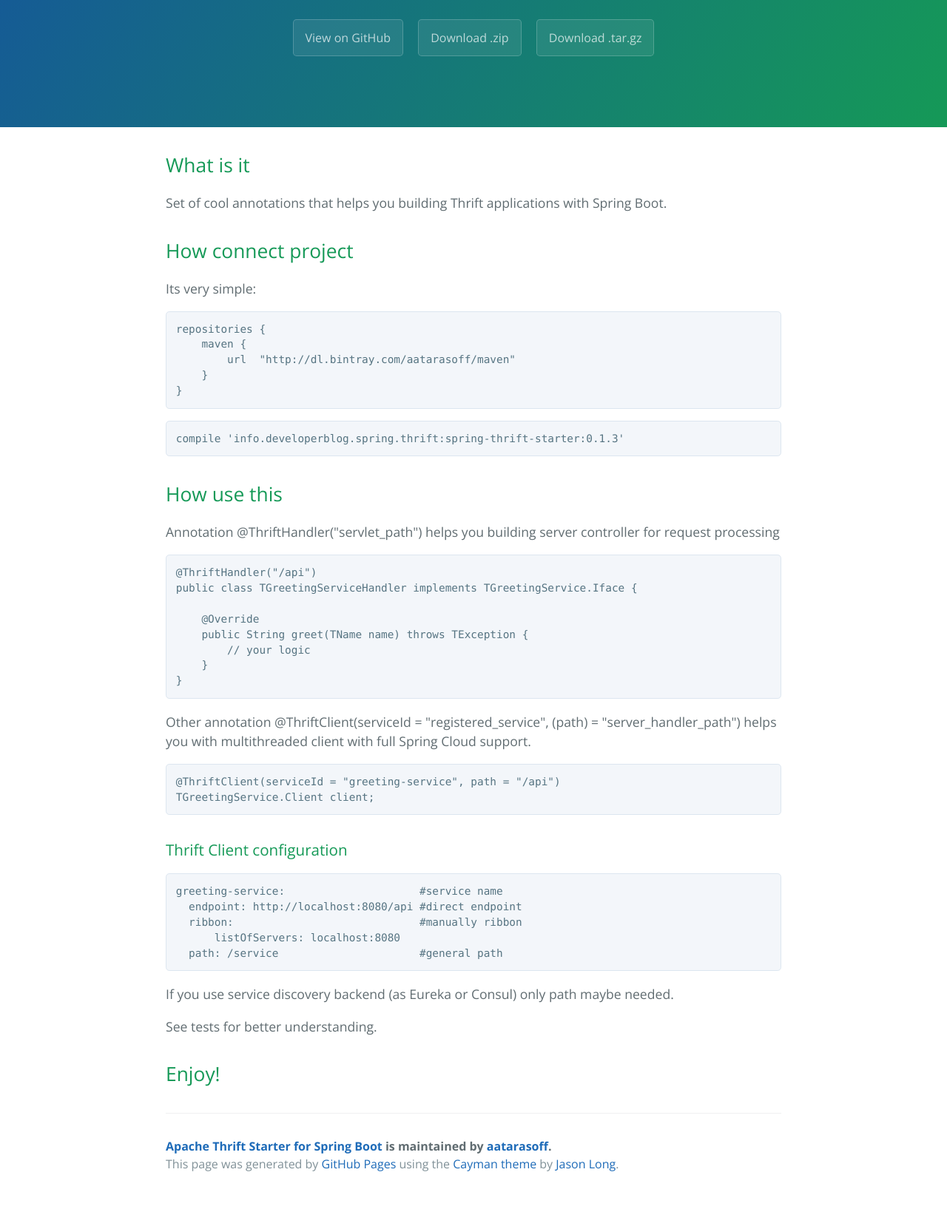
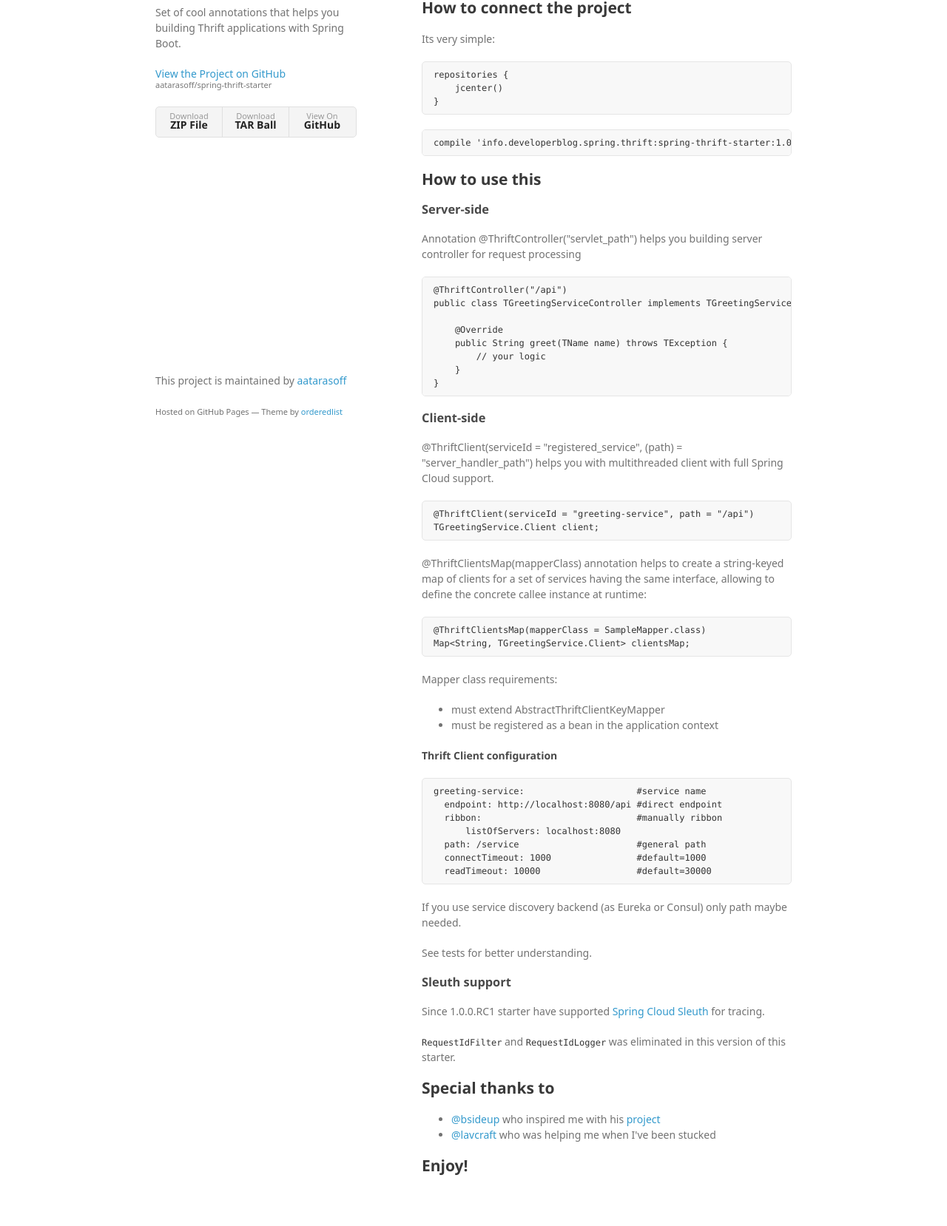
Before and after one commit to aatarasoff/spring-thrift-starter, a plain HTML site: page index.html in a window 1280 px wide. Shown: the part 164-1822 px from the top of the page at 74% size. Before the commit the page ends 1782 px from the top, so only its background shows below. Drawn offline with nearby package versions, Linux system fonts and the light colour scheme; a web font is replaced by a local one.

Commit message:
Create gh-pages branch via GitHub

```diff
--- a/index.html
+++ b/index.html
@@ -1,51 +1,61 @@
-<!DOCTYPE html>
-<html lang="en-us">
+<!doctype html>
+<html>
   <head>
-    <meta charset="UTF-8">
+    <meta charset="utf-8">
+    <meta http-equiv="X-UA-Compatible" content="chrome=1">
     <title>Apache Thrift Starter for Spring Boot by aatarasoff</title>
-    <meta name="viewport" content="width=device-width, initial-scale=1">
-    <link rel="stylesheet" type="text/css" href="stylesheets/normalize.css" media="screen">
-    <link href='https://fonts.googleapis.com/css?family=Open+Sans:400,700' rel='stylesheet' type='text/css'>
-    <link rel="stylesheet" type="text/css" href="stylesheets/stylesheet.css" media="screen">
-    <link rel="stylesheet" type="text/css" href="stylesheets/github-light.css" media="screen">
+
+    <link rel="stylesheet" href="stylesheets/styles.css">
+    <link rel="stylesheet" href="stylesheets/github-light.css">
+    <meta name="viewport" content="width=device-width">
+    <!--[if lt IE 9]>
+    <script src="//html5shiv.googlecode.com/svn/trunk/html5.js"></script>
+    <![endif]-->
   </head>
   <body>
-    <section class="page-header">
-      <h1 class="project-name">Apache Thrift Starter for Spring Boot</h1>
-      <h2 class="project-tagline"></h2>
-      <a href="https://github.com/aatarasoff/spring-thrift-starter" class="btn">View on GitHub</a>
-      <a href="https://github.com/aatarasoff/spring-thrift-starter/zipball/master" class="btn">Download .zip</a>
-      <a href="https://github.com/aatarasoff/spring-thrift-starter/tarball/master" class="btn">Download .tar.gz</a>
-    </section>
+    <div class="wrapper">
+      <header>
+        <h1>Apache Thrift Starter for Spring Boot</h1>
+        <p>Set of cool annotations that helps you building Thrift applications with Spring Boot.</p>
 
-    <section class="main-content">
-      <h2>
-<a id="what-is-it" class="anchor" href="#what-is-it" aria-hidden="true"><span class="octicon octicon-link"></span></a>What is it</h2>
+        <p class="view"><a href="https://github.com/aatarasoff/spring-thrift-starter">View the Project on GitHub <small>aatarasoff/spring-thrift-starter</small></a></p>
+
+
+        <ul>
+          <li><a href="https://github.com/aatarasoff/spring-thrift-starter/zipball/master">Download <strong>ZIP File</strong></a></li>
+          <li><a href="https://github.com/aatarasoff/spring-thrift-starter/tarball/master">Download <strong>TAR Ball</strong></a></li>
+          <li><a href="https://github.com/aatarasoff/spring-thrift-starter">View On <strong>GitHub</strong></a></li>
+        </ul>
+      </header>
+      <section>
+        <h2>
+<a id="what-it-is-about" class="anchor" href="#what-it-is-about" aria-hidden="true"><span aria-hidden="true" class="octicon octicon-link"></span></a>What it is about</h2>
 
 <p>Set of cool annotations that helps you building Thrift applications with Spring Boot.</p>
 
 <h2>
-<a id="how-connect-project" class="anchor" href="#how-connect-project" aria-hidden="true"><span class="octicon octicon-link"></span></a>How connect project</h2>
+<a id="how-to-connect-the-project" class="anchor" href="#how-to-connect-the-project" aria-hidden="true"><span aria-hidden="true" class="octicon octicon-link"></span></a>How to connect the project</h2>
 
 <p>Its very simple:</p>
 
 <pre><code>repositories {
-    maven {
-        url  "http://dl.bintray.com/aatarasoff/maven"
-    }
+    jcenter()
 }
 </code></pre>
 
-<pre><code>compile 'info.developerblog.spring.thrift:spring-thrift-starter:0.1.3'
+<pre><code>compile 'info.developerblog.spring.thrift:spring-thrift-starter:1.0.0.RELEASE'
 </code></pre>
 
 <h2>
-<a id="how-use-this" class="anchor" href="#how-use-this" aria-hidden="true"><span class="octicon octicon-link"></span></a>How use this</h2>
+<a id="how-to-use-this" class="anchor" href="#how-to-use-this" aria-hidden="true"><span aria-hidden="true" class="octicon octicon-link"></span></a>How to use this</h2>
 
-<p>Annotation @ThriftHandler("servlet_path") helps you building server controller for request processing</p>
+<h3>
+<a id="server-side" class="anchor" href="#server-side" aria-hidden="true"><span aria-hidden="true" class="octicon octicon-link"></span></a>Server-side</h3>
 
-<pre><code>@ThriftHandler("/api")
-public class TGreetingServiceHandler implements TGreetingService.Iface {
+<p>Annotation @ThriftController("servlet_path") helps you building server controller for request processing</p>
+
+<pre><code>@ThriftController("/api")
+public class TGreetingServiceController implements TGreetingService.Iface {
 
     @Override
     public String greet(TName name) throws TException {
@@ -54,37 +64,71 @@
 }
 </code></pre>
 
-<p>Other annotation @ThriftClient(serviceId = "registered_service", (path) = "server_handler_path") helps you with multithreaded client with full Spring Cloud support.</p>
+<h3>
+<a id="client-side" class="anchor" href="#client-side" aria-hidden="true"><span aria-hidden="true" class="octicon octicon-link"></span></a>Client-side</h3>
+
+<p>@ThriftClient(serviceId = "registered_service", (path) = "server_handler_path") helps you with multithreaded client with full Spring Cloud support.</p>
 
 <pre><code>@ThriftClient(serviceId = "greeting-service", path = "/api")
 TGreetingService.Client client;
 </code></pre>
 
-<h3>
-<a id="thrift-client-configuration" class="anchor" href="#thrift-client-configuration" aria-hidden="true"><span class="octicon octicon-link"></span></a>Thrift Client configuration</h3>
+<p>@ThriftClientsMap(mapperClass) annotation helps to create a string-keyed map of clients for a set of services having the same interface, allowing to define the concrete callee instance at runtime:</p>
+
+<pre><code>@ThriftClientsMap(mapperClass = SampleMapper.class)
+Map&lt;String, TGreetingService.Client&gt; clientsMap;
+</code></pre>
+
+<p>Mapper class requirements:</p>
+
+<ul>
+<li>must extend AbstractThriftClientKeyMapper</li>
+<li>must be registered as a bean in the application context</li>
+</ul>
+
+<h4>
+<a id="thrift-client-configuration" class="anchor" href="#thrift-client-configuration" aria-hidden="true"><span aria-hidden="true" class="octicon octicon-link"></span></a>Thrift Client configuration</h4>
 
 <pre><code>greeting-service:                     #service name
   endpoint: http://localhost:8080/api #direct endpoint
   ribbon:                             #manually ribbon
       listOfServers: localhost:8080
   path: /service                      #general path
+  connectTimeout: 1000                #default=1000
+  readTimeout: 10000                  #default=30000
 </code></pre>
 
 <p>If you use service discovery backend (as Eureka or Consul) only path maybe needed.</p>
 
 <p>See tests for better understanding.</p>
 
+<h3>
+<a id="sleuth-support" class="anchor" href="#sleuth-support" aria-hidden="true"><span aria-hidden="true" class="octicon octicon-link"></span></a>Sleuth support</h3>
+
+<p>Since 1.0.0.RC1 starter have supported <a href="https://cloud.spring.io/spring-cloud-sleuth">Spring Cloud Sleuth</a> for tracing.</p>
+
+<p><code>RequestIdFilter</code> and <code>RequestIdLogger</code> was eliminated in this version of this starter.</p>
+
 <h2>
-<a id="enjoy" class="anchor" href="#enjoy" aria-hidden="true"><span class="octicon octicon-link"></span></a>Enjoy!</h2>
+<a id="special-thanks-to" class="anchor" href="#special-thanks-to" aria-hidden="true"><span aria-hidden="true" class="octicon octicon-link"></span></a>Special thanks to</h2>
 
-      <footer class="site-footer">
-        <span class="site-footer-owner"><a href="https://github.com/aatarasoff/spring-thrift-starter">Apache Thrift Starter for Spring Boot</a> is maintained by <a href="https://github.com/aatarasoff">aatarasoff</a>.</span>
+<ul>
+<li>
+<a href="https://github.com/bsideup">@bsideup</a> who inspired me with his <a href="https://github.com/bsideup/thrift-spring-boot-starter">project</a>
+</li>
+<li>
+<a href="https://github.com/lavcraft">@lavcraft</a> who was helping me when I've been stucked</li>
+</ul>
 
-        <span class="site-footer-credits">This page was generated by <a href="https://pages.github.com">GitHub Pages</a> using the <a href="https://github.com/jasonlong/cayman-theme">Cayman theme</a> by <a href="https://twitter.com/jasonlong">Jason Long</a>.</span>
+<h2>
+<a id="enjoy" class="anchor" href="#enjoy" aria-hidden="true"><span aria-hidden="true" class="octicon octicon-link"></span></a>Enjoy!</h2>
+      </section>
+      <footer>
+        <p>This project is maintained by <a href="https://github.com/aatarasoff">aatarasoff</a></p>
+        <p><small>Hosted on GitHub Pages &mdash; Theme by <a href="https://github.com/orderedlist">orderedlist</a></small></p>
       </footer>
-
-    </section>
-
+    </div>
+    <script src="javascripts/scale.fix.js"></script>
 
   </body>
 </html>
--- /dev/null
+++ b/stylesheets/styles.css
@@ -0,0 +1,324 @@
+@font-face {
+  font-family: 'Noto Sans';
+  font-weight: 400;
+  font-style: normal;
+  src: url('../fonts/Noto-Sans-regular/Noto-Sans-regular.eot');
+  src: url('../fonts/Noto-Sans-regular/Noto-Sans-regular.eot?#iefix') format('embedded-opentype'),
+       local('Noto Sans'),
+       local('Noto-Sans-regular'),
+       url('../fonts/Noto-Sans-regular/Noto-Sans-regular.woff2') format('woff2'),
+       url('../fonts/Noto-Sans-regular/Noto-Sans-regular.woff') format('woff'),
+       url('../fonts/Noto-Sans-regular/Noto-Sans-regular.ttf') format('truetype'),
+       url('../fonts/Noto-Sans-regular/Noto-Sans-regular.svg#NotoSans') format('svg');
+}
+
+@font-face {
+  font-family: 'Noto Sans';
+  font-weight: 700;
+  font-style: normal;
+  src: url('../fonts/Noto-Sans-700/Noto-Sans-700.eot');
+  src: url('../fonts/Noto-Sans-700/Noto-Sans-700.eot?#iefix') format('embedded-opentype'),
+       local('Noto Sans Bold'),
+       local('Noto-Sans-700'),
+       url('../fonts/Noto-Sans-700/Noto-Sans-700.woff2') format('woff2'),
+       url('../fonts/Noto-Sans-700/Noto-Sans-700.woff') format('woff'),
+       url('../fonts/Noto-Sans-700/Noto-Sans-700.ttf') format('truetype'),
+       url('../fonts/Noto-Sans-700/Noto-Sans-700.svg#NotoSans') format('svg');
+}
+
+@font-face {
+  font-family: 'Noto Sans';
+  font-weight: 400;
+  font-style: italic;
+  src: url('../fonts/Noto-Sans-italic/Noto-Sans-italic.eot');
+  src: url('../fonts/Noto-Sans-italic/Noto-Sans-italic.eot?#iefix') format('embedded-opentype'),
+       local('Noto Sans Italic'),
+       local('Noto-Sans-italic'),
+       url('../fonts/Noto-Sans-italic/Noto-Sans-italic.woff2') format('woff2'),
+       url('../fonts/Noto-Sans-italic/Noto-Sans-italic.woff') format('woff'),
+       url('../fonts/Noto-Sans-italic/Noto-Sans-italic.ttf') format('truetype'),
+       url('../fonts/Noto-Sans-italic/Noto-Sans-italic.svg#NotoSans') format('svg');
+}
+
+@font-face {
+  font-family: 'Noto Sans';
+  font-weight: 700;
+  font-style: italic;
+  src: url('../fonts/Noto-Sans-700italic/Noto-Sans-700italic.eot');
+  src: url('../fonts/Noto-Sans-700italic/Noto-Sans-700italic.eot?#iefix') format('embedded-opentype'),
+       local('Noto Sans Bold Italic'),
+       local('Noto-Sans-700italic'),
+       url('../fonts/Noto-Sans-700italic/Noto-Sans-700italic.woff2') format('woff2'),
+       url('../fonts/Noto-Sans-700italic/Noto-Sans-700italic.woff') format('woff'),
+       url('../fonts/Noto-Sans-700italic/Noto-Sans-700italic.ttf') format('truetype'),
+       url('../fonts/Noto-Sans-700italic/Noto-Sans-700italic.svg#NotoSans') format('svg');
+}
+
+body {
+  background-color: #fff;
+  padding:50px;
+  font: 14px/1.5 "Noto Sans", "Helvetica Neue", Helvetica, Arial, sans-serif;
+  color:#727272;
+  font-weight:400;
+}
+
+h1, h2, h3, h4, h5, h6 {
+  color:#222;
+  margin:0 0 20px;
+}
+
+p, ul, ol, table, pre, dl {
+  margin:0 0 20px;
+}
+
+h1, h2, h3 {
+  line-height:1.1;
+}
+
+h1 {
+  font-size:28px;
+}
+
+h2 {
+  color:#393939;
+}
+
+h3, h4, h5, h6 {
+  color:#494949;
+}
+
+a {
+  color:#39c;
+  text-decoration:none;
+}
+
+a:hover {
+  color:#069;
+}
+
+a small {
+  font-size:11px;
+  color:#777;
+  margin-top:-0.3em;
+  display:block;
+}
+
+a:hover small {
+  color:#777;
+}
+
+.wrapper {
+  width:860px;
+  margin:0 auto;
+}
+
+blockquote {
+  border-left:1px solid #e5e5e5;
+  margin:0;
+  padding:0 0 0 20px;
+  font-style:italic;
+}
+
+code, pre {
+  font-family:Monaco, Bitstream Vera Sans Mono, Lucida Console, Terminal, Consolas, Liberation Mono, DejaVu Sans Mono, Courier New, monospace;
+  color:#333;
+  font-size:12px;
+}
+
+pre {
+  padding:8px 15px;
+  background: #f8f8f8;
+  border-radius:5px;
+  border:1px solid #e5e5e5;
+  overflow-x: auto;
+}
+
+table {
+  width:100%;
+  border-collapse:collapse;
+}
+
+th, td {
+  text-align:left;
+  padding:5px 10px;
+  border-bottom:1px solid #e5e5e5;
+}
+
+dt {
+  color:#444;
+  font-weight:700;
+}
+
+th {
+  color:#444;
+}
+
+img {
+  max-width:100%;
+}
+
+header {
+  width:270px;
+  float:left;
+  position:fixed;
+  -webkit-font-smoothing:subpixel-antialiased;
+}
+
+header ul {
+  list-style:none;
+  height:40px;
+  padding:0;
+  background: #f4f4f4;
+  border-radius:5px;
+  border:1px solid #e0e0e0;
+  width:270px;
+}
+
+header li {
+  width:89px;
+  float:left;
+  border-right:1px solid #e0e0e0;
+  height:40px;
+}
+
+header li:first-child a {
+  border-radius:5px 0 0 5px;
+}
+
+header li:last-child a {
+  border-radius:0 5px 5px 0;
+}
+
+header ul a {
+  line-height:1;
+  font-size:11px;
+  color:#999;
+  display:block;
+  text-align:center;
+  padding-top:6px;
+  height:34px;
+}
+
+header ul a:hover {
+  color:#999;
+}
+
+header ul a:active {
+  background-color:#f0f0f0;
+}
+
+strong {
+  color:#222;
+  font-weight:700;
+}
+
+header ul li + li + li {
+  border-right:none;
+  width:89px;
+}
+
+header ul a strong {
+  font-size:14px;
+  display:block;
+  color:#222;
+}
+
+section {
+  width:500px;
+  float:right;
+  padding-bottom:50px;
+}
+
+small {
+  font-size:11px;
+}
+
+hr {
+  border:0;
+  background:#e5e5e5;
+  height:1px;
+  margin:0 0 20px;
+}
+
+footer {
+  width:270px;
+  float:left;
+  position:fixed;
+  bottom:50px;
+  -webkit-font-smoothing:subpixel-antialiased;
+}
+
+@media print, screen and (max-width: 960px) {
+
+  div.wrapper {
+    width:auto;
+    margin:0;
+  }
+
+  header, section, footer {
+    float:none;
+    position:static;
+    width:auto;
+  }
+
+  header {
+    padding-right:320px;
+  }
+
+  section {
+    border:1px solid #e5e5e5;
+    border-width:1px 0;
+    padding:20px 0;
+    margin:0 0 20px;
+  }
+
+  header a small {
+    display:inline;
+  }
+
+  header ul {
+    position:absolute;
+    right:50px;
+    top:52px;
+  }
+}
+
+@media print, screen and (max-width: 720px) {
+  body {
+    word-wrap:break-word;
+  }
+
+  header {
+    padding:0;
+  }
+
+  header ul, header p.view {
+    position:static;
+  }
+
+  pre, code {
+    word-wrap:normal;
+  }
+}
+
+@media print, screen and (max-width: 480px) {
+  body {
+    padding:15px;
+  }
+
+  header ul {
+    width:99%;
+  }
+
+  header li, header ul li + li + li {
+    width:33%;
+  }
+}
+
+@media print {
+  body {
+    padding:0.4in;
+    font-size:12pt;
+    color:#444;
+  }
+}
```
Also changed, not shown: javascripts/scale.fix.js (added, +17 -0 lines), params.json (+7 -1 lines), stylesheets/github-light.css (+38 -30 lines).
